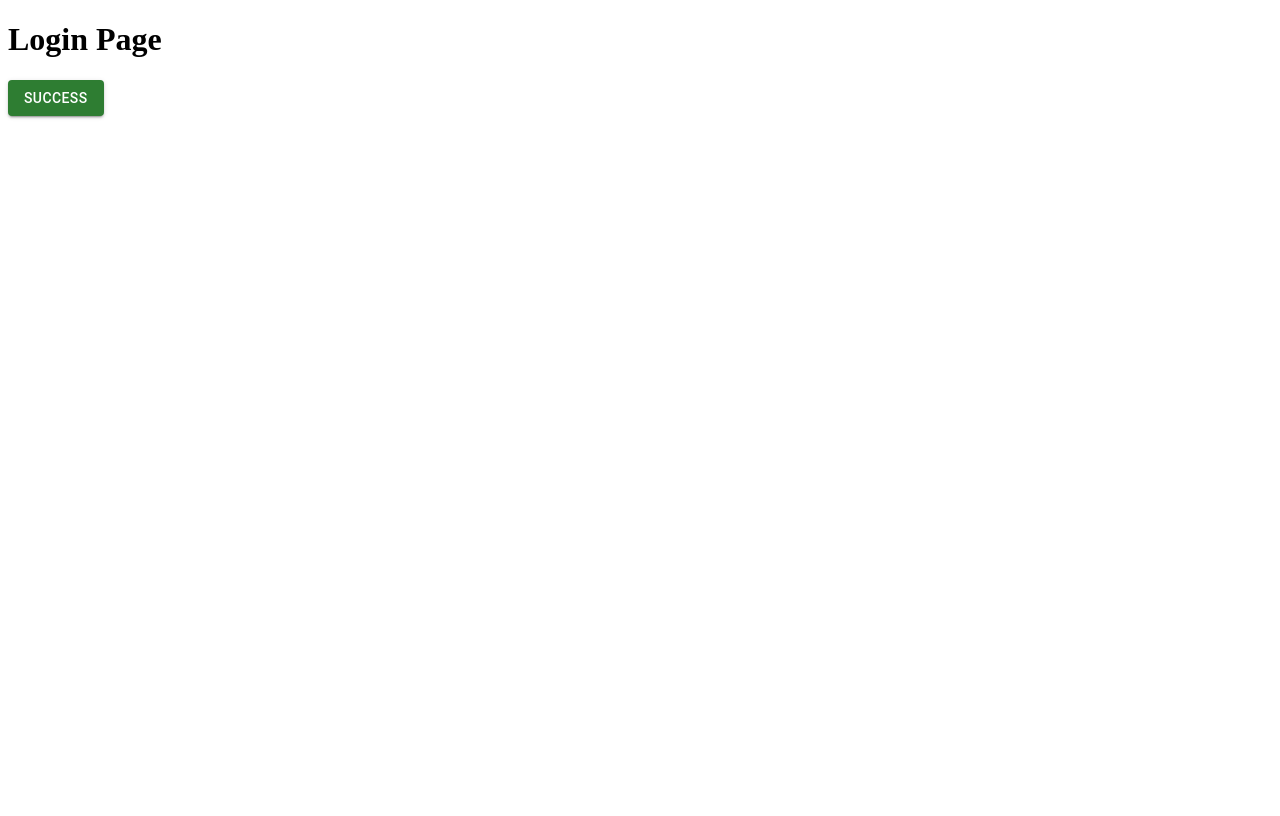
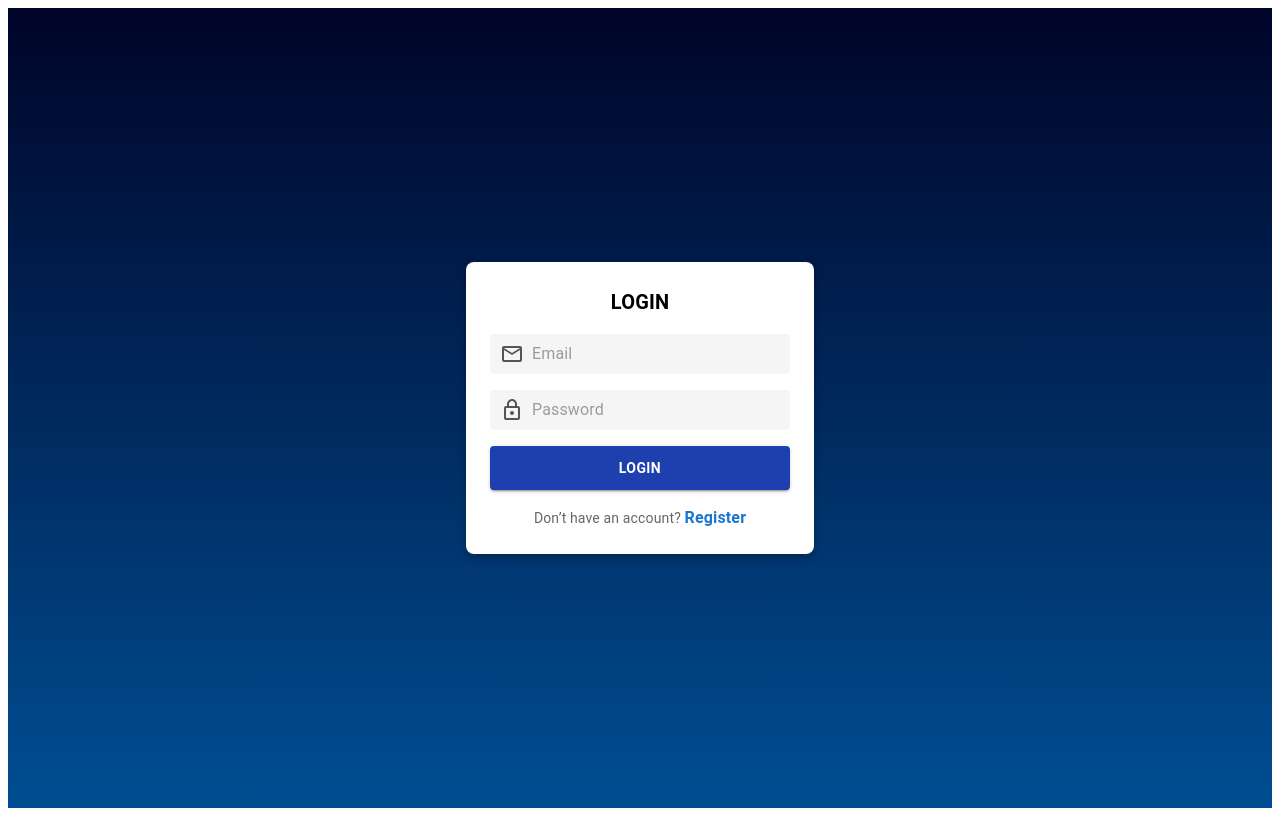
Before and after one commit to SoftxUSV/ProiectIP-FrontEnd, a React (Create React App) app in the folder frontend/: page /login in a window 1280 px wide. Built offline with nearby package versions, Linux system fonts and the light colour scheme.

Commit message:
login page

```diff
--- a/frontend/package.json
+++ b/frontend/package.json
@@ -5,6 +5,7 @@
   "dependencies": {
     "@emotion/react": "^11.13.5",
     "@emotion/styled": "^11.13.5",
+    "@mui/icons-material": "^6.1.10",
     "@mui/material": "^6.1.8",
     "@testing-library/jest-dom": "^5.17.0",
     "@testing-library/react": "^13.4.0",
@@ -15,6 +16,7 @@
     "@types/react-dom": "^18.3.1",
     "react": "^18.3.1",
     "react-dom": "^18.3.1",
+    "react-router-dom": "^7.0.2",
     "react-scripts": "5.0.1",
     "typescript": "^4.9.5",
     "web-vitals": "^2.1.4"
--- a/frontend/src/Components/NavBar/navbar.tsx
+++ b/frontend/src/Components/NavBar/navbar.tsx
@@ -0,0 +1 @@
+export {}
--- a/frontend/src/Pages/LogInPage.tsx
+++ b/frontend/src/Pages/LogInPage.tsx
@@ -1,12 +1,106 @@
 import React from 'react';
-import LoginButton from "../Components/LoginButton";
+import { Box, TextField, Button, Typography, IconButton } from '@mui/material';
+import MailOutlineIcon from '@mui/icons-material/MailOutline';
+import LockOutlinedIcon from '@mui/icons-material/LockOutlined';
 
 const LoginPage: React.FC = () => {
   return (
-    <div>
-      <h1>Login Page</h1>
-      <LoginButton />
-    </div>
+    <Box
+      display="flex"
+      justifyContent="center"
+      alignItems="center"
+      height="100vh"
+      style={{ background: 'linear-gradient(to bottom, #000428, #004e92)' }}
+    >
+      <Box
+        sx={{
+          width: 300,
+          padding: 3,
+          borderRadius: 2,
+          backgroundColor: 'white',
+          boxShadow: '0px 4px 10px rgba(0, 0, 0, 0.25)',
+          textAlign: 'center',
+        }}
+      >
+        <Typography variant="h6" fontWeight="bold" mb={2}>
+          LOGIN
+        </Typography>
+        <Box
+          component="form"
+          noValidate
+          autoComplete="off"
+          sx={{
+            display: 'flex',
+            flexDirection: 'column',
+            gap: 2,
+          }}
+        >
+          <Box
+            display="flex"
+            alignItems="center"
+            sx={{
+              backgroundColor: '#f5f5f5',
+              borderRadius: 1,
+              padding: '4px 10px',
+            }}
+          >
+            <MailOutlineIcon sx={{ marginRight: 1, color: '#555' }} />
+            <TextField
+              variant="standard"
+              placeholder="Email"
+              InputProps={{ disableUnderline: true }}
+              fullWidth
+            />
+          </Box>
+          <Box
+            display="flex"
+            alignItems="center"
+            sx={{
+              backgroundColor: '#f5f5f5',
+              borderRadius: 1,
+              padding: '4px 10px',
+            }}
+          >
+            <LockOutlinedIcon sx={{ marginRight: 1, color: '#555' }} />
+            <TextField
+              variant="standard"
+              type="password"
+              placeholder="Password"
+              InputProps={{ disableUnderline: true }}
+              fullWidth
+            />
+          </Box>
+          <Button
+            variant="contained"
+            fullWidth
+            sx={{
+              backgroundColor: '#1e40af',
+              color: 'white',
+              fontWeight: 'bold',
+              padding: '10px 0',
+              '&:hover': {
+                backgroundColor: '#153e75',
+              },
+            }}
+          >
+            LOGIN
+          </Button>
+        </Box>
+        <Typography variant="body2" mt={2} color="text.secondary">
+          Don’t have an account?{' '}
+          <Typography
+            component="span"
+            color="primary"
+            sx={{
+              cursor: 'pointer',
+              fontWeight: 'bold',
+            }}
+          >
+            Register
+          </Typography>
+        </Typography>
+      </Box>
+    </Box>
   );
 };
 
```
Also changed, not shown: 1 other file (tests, documents, lock files or other folders).
